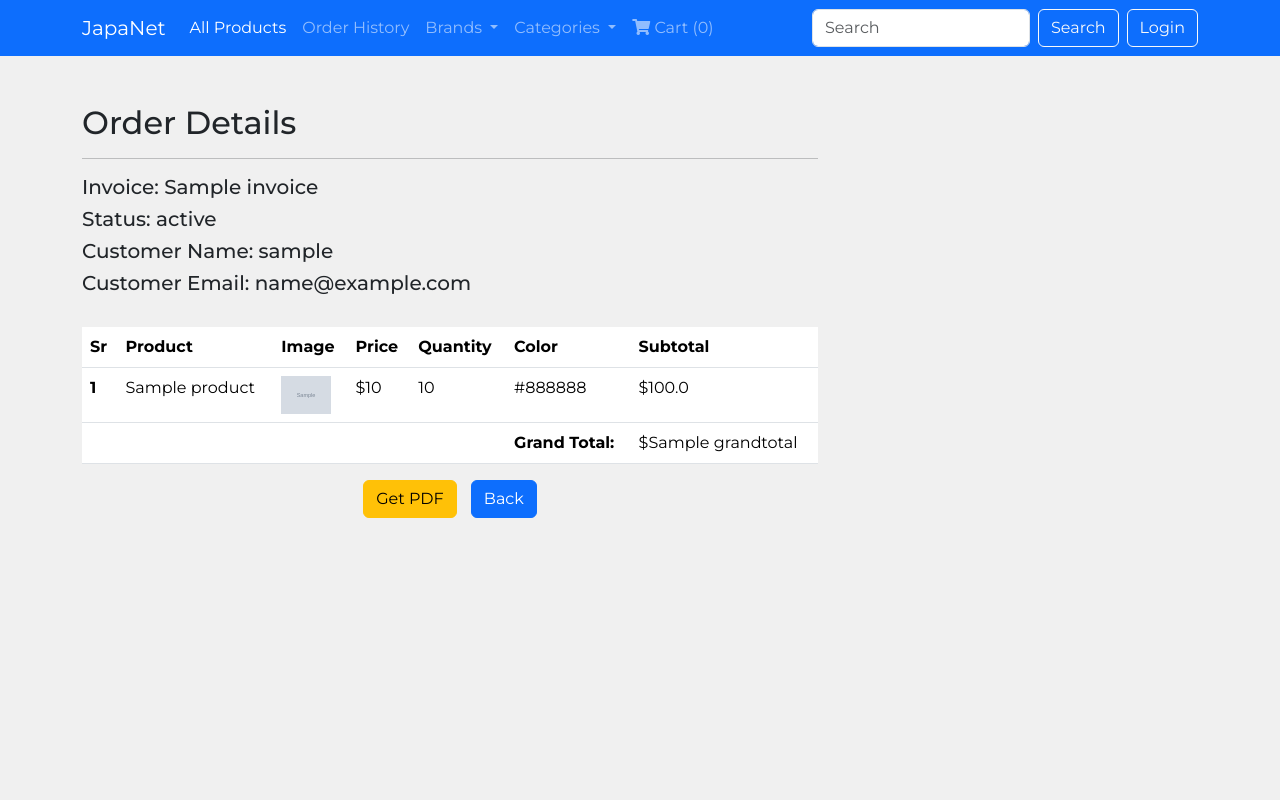
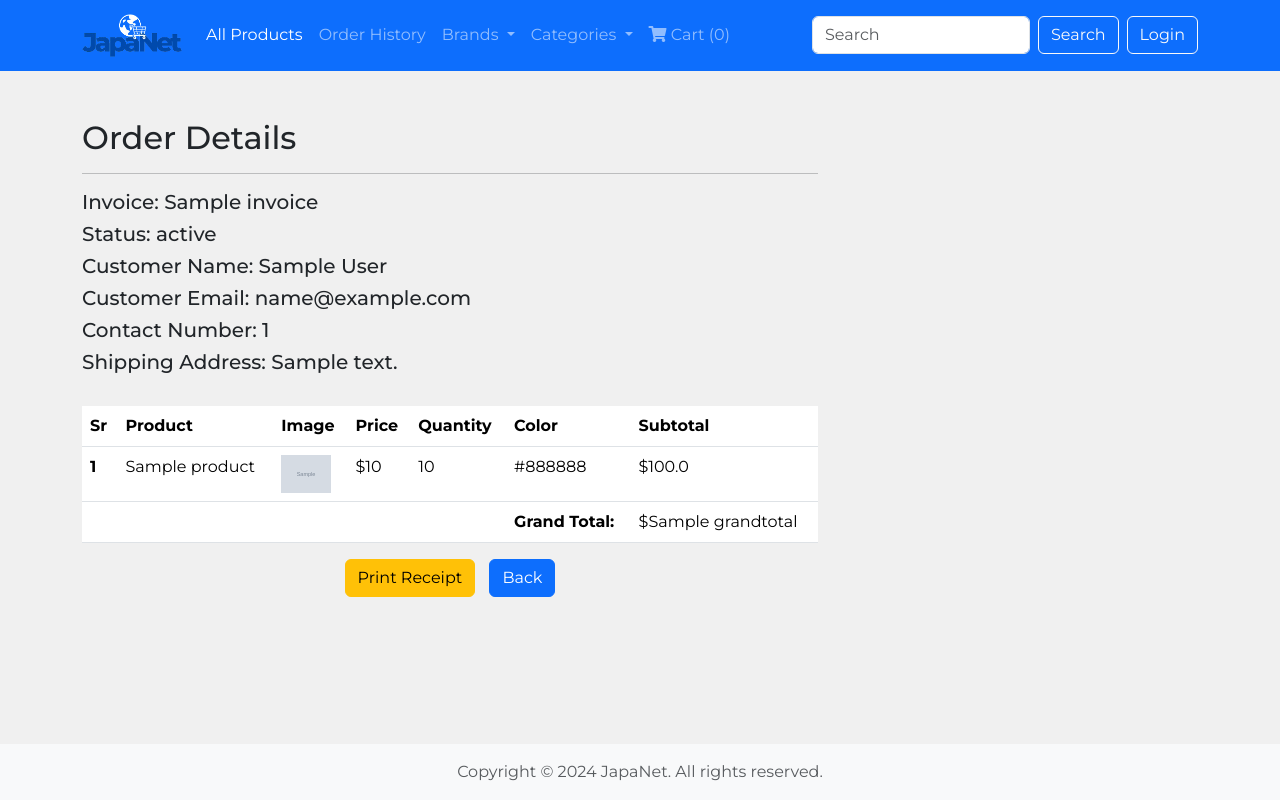
Before and after one commit to Drpmartins/JapaNet, a Python web app: template app/templates/root/ordertrack.html in a window 1280 px wide. Run offline with Jinja, Linux system fonts and the light colour scheme; the template is opened without the code that fills it: most values are stand-ins (such as "Sample title", 1, 10 or a date in 2020); grey boxes marked "Sample" are stand-in pictures.

Commit message:
Updating some templates for the users

```diff
--- a/app/templates/root/base.html
+++ b/app/templates/root/base.html
@@ -19,7 +19,11 @@
 {% block content %}
 
 {% endblock %}
-
+<footer class="footer mt-auto py-3 bg-light fixed-bottom">
+    <div class="container text-center">
+        <span class="text-muted">Copyright &copy; 2024 JapaNet. All rights reserved.</span>
+    </div>
+</footer>
 <!-- Bootstrap JavaScript links -->
 <script src="https://cdn.jsdelivr.net/npm/bootstrap@5.3.3/dist/js/bootstrap.bundle.min.js"></script>
 <script src="{{ url_for('static', filename='js/user.js') }}"></script>
--- a/app/templates/root/navbar.html
+++ b/app/templates/root/navbar.html
@@ -1,7 +1,9 @@
 {% include 'root/_messages.html' %}
 <nav class="navbar navbar-expand-lg navbar-dark bg-primary">
     <div class="container">
-        <a class="navbar-brand" href="/">JapaNet</a>
+        <a class="navbar-brand" href="{{ url_for('home') }}" >
+            <img src="{{ url_for('static', filename='logo.png') }}" alt="JapaNet Logo" style="max-width: 100px; max-height: 100px;">
+        </a>
         <button class="navbar-toggler" type="button" data-bs-toggle="collapse" data-bs-target="#navbarSupportedContent" aria-controls="navbarSupportedContent" aria-expanded="false" aria-label="Toggle navigation">
             <span class="navbar-toggler-icon"></span>
         </button>
--- a/app/templates/root/ordertrack.html
+++ b/app/templates/root/ordertrack.html
@@ -11,8 +11,10 @@
       <hr>
       <h5>Invoice: {{ orders.invoice }}</h5>
       <h5>Status: {{ orders.status }}</h5>
-      <h5>Customer Name: {{ customer.username }}</h5>
+      <h5>Customer Name: {{ customer.first_name }} {{ customer.last_name }}</h5>
       <h5>Customer Email: {{ customer.email }}</h5>
+      <h5>Contact Number: {{ customer.number }}</h5>
+      <h5>Shipping Address: {{ customer.address }}</h5>
       <br>
       <table class="table">
         <thead>
@@ -48,7 +50,7 @@
       <div class="text-center">
         <div style="display: inline-block; margin-right: 10px;">
             <form action="{{ url_for('pdf_gen', invoice=orders.invoice) }}" method="post">
-                <button type="submit" class="btn btn-warning">Get PDF</button>
+                <button type="submit" class="btn btn-warning">Print Receipt</button>
             </form>
         </div>
         <div style="display: inline-block;">
--- a/app/templates/root/pdf.html
+++ b/app/templates/root/pdf.html
@@ -42,8 +42,10 @@
                 <div class="receipt-info">
                     <h5>Invoice: {{ orders.invoice }}</h5>
                     <h5>Status: {{ orders.status }}</h5>
-                    <h5>Customer Name: {{ customer.username }}</h5>
+                    <h5>Customer Name: {{ customer.first_name }} {{ customer.last_name }}</h5>
                     <h5>Customer Email: {{ customer.email }}</h5>
+                    <h5>Contact Number: {{ customer.number }}</h5>
+                    <h5>Shipping Address: {{ customer.address }}</h5>
                 </div>
                 <table class="table">
                     <thead class="thead-dark">
--- a/app/templates/root/register.html
+++ b/app/templates/root/register.html
@@ -42,6 +42,10 @@
                     <button id="toggle-confirm-password" class="btn btn-outline-secondary" type="button"><i class="fa fa-eye"></i></button>
                 </div>
                 <div class="input-group mb-3">
+                    <label for="number" class="input-group-text"><i class="fa fa-phone"></i></label>
+                    <input id="number" name="number" type="text" class="form-control" placeholder="Number" required>
+                </div>
+                <div class="input-group mb-3">
                     <label for="country" class="input-group-text"><i class="fa fa-globe"></i></label>
                     <input id="country" name="country" type="text" class="form-control" placeholder="Country" required>
                 </div>
@@ -64,7 +68,7 @@
                 <div class="form-check mb-3">
                     <input class="form-check-input" type="checkbox" value="" id="terms_conditions" required>
                     <label class="form-check-label" for="terms_conditions">
-                        I agree to the <a href="#">Terms and Conditions</a>
+                        I agree to the <a href="{{url_for('terms')}}">Terms and Conditions</a>
                     </label>
                 </div>
                 <!-- Error Messages -->
```
Also changed, not shown: app/templates/root/shopcart.html (+35 -5 lines).
